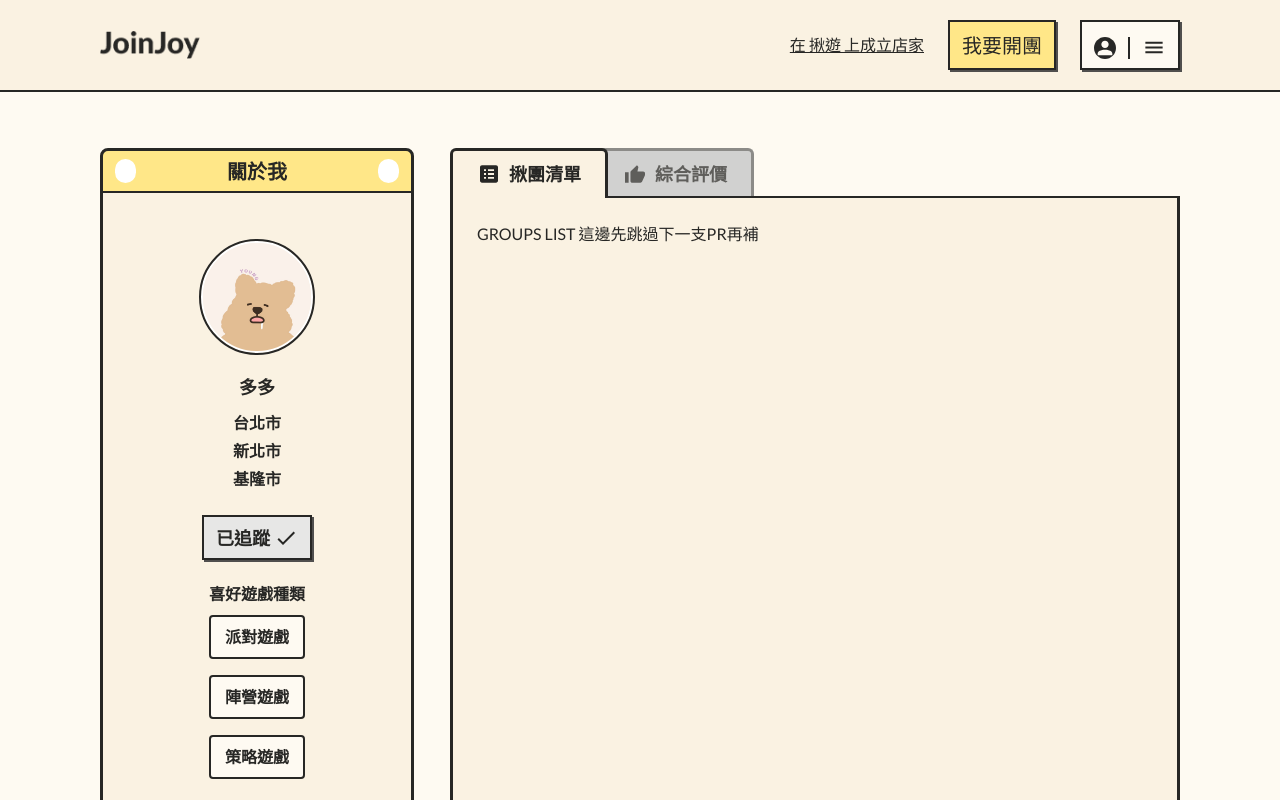
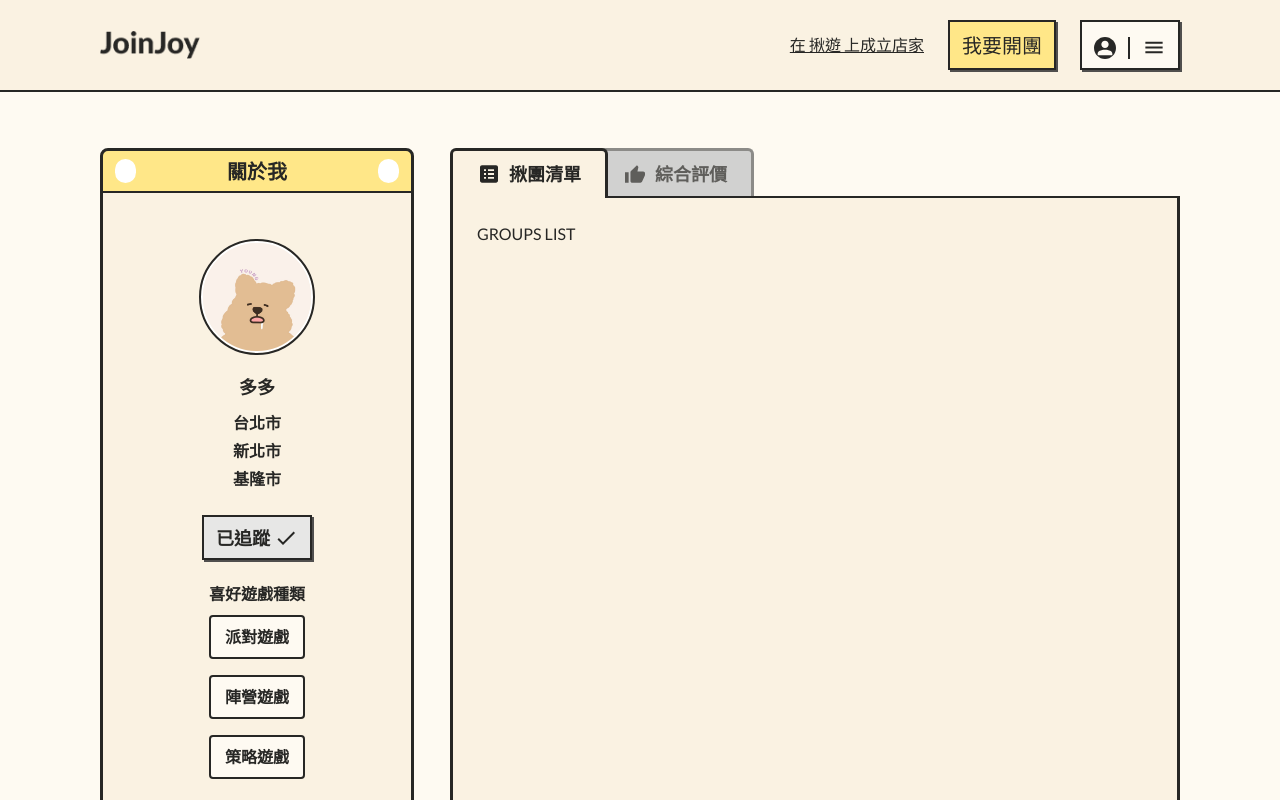
Before and after one commit to star82620/join-joy, a Next.js app: page /user in a window 1280 px wide. Shown: the top 800 px of the page. Built offline with nearby package versions, Linux system fonts and the light colour scheme.

Commit message:
update/ adjust PR comments

```diff
--- a/modules/UserProfile/GroupsList.tsx
+++ b/modules/UserProfile/GroupsList.tsx
@@ -3,94 +3,5 @@ import Image from "next/image";
 import Link from "@/common/components/GeneralLink";
 
 export default function GroupsList() {
-  return (
-    <>
-      GROUPS LIST 這邊先跳過下一支PR再補
-      {/* <div>
-        <h3 className="text-lg font-semibold">正在開團中</h3>
-        <div className="flex flex-col mt-4 gap-3">
-          <section className="flex items-center p-4 border-2 shadow-btn rounded-[4px] bg-yellow-tint">
-            <div className="text-lg font-bold">2023/10/2</div>
-            <div className="border-l-2 border-gray-500 pl-4 ml-4 grow">
-              <p className="text-lg font-bold">輕鬆派對揪友團</p>
-              <p>
-                <Image
-                  src="/images/icon-location-light.svg"
-                  alt="location-light"
-                  width="18"
-                  height="18"
-                  className="inline align-middle"
-                />
-                <span className="align-middle text-xs text-gray-400 ml-2">
-                  六角學院桌遊店
-                </span>
-              </p>
-            </div>
-            <div className="font-semibold">目前人數： 6 /12</div>
-          </section>
-          <section className="flex items-center p-4 border-2 shadow-btn rounded-[4px] bg-yellow-tint">
-            <div className="text-lg font-bold">2023/10/2</div>
-            <div className="border-l-2 border-gray-500 pl-4 ml-4 grow">
-              <p className="text-lg font-bold">輕鬆派對揪友團</p>
-              <p>
-                <Image
-                  src="/images/icon-location-light.svg"
-                  alt="location-light"
-                  width="18"
-                  height="18"
-                  className="inline align-middle"
-                />
-                <span className="align-middle text-xs text-gray-400 ml-2">
-                  六角學院桌遊店
-                </span>
-              </p>
-            </div>
-            <div className="font-semibold">目前人數： 6 /12</div>
-          </section>
-        </div>
-      </div>
-      <div className="mt-8">
-        <h3 className="text-lg font-semibold">過往揪團紀錄</h3>
-        <section className=" mt-4">
-          <h4 className="text-xl font-bold ml-2">2023</h4>
-          <section className="flex items-center p-4 ">
-            <div className="text-lg font-bold">10/2</div>
-            <div className="border-l-2 border-gray-500 pl-4 ml-4 grow">
-              <p className="text-md font-semibold">輕鬆派對揪友團</p>
-              <p>
-                <Image
-                  src="/images/icon-location-dark.svg"
-                  alt="location-light"
-                  width="20"
-                  height="20"
-                  className="inline align-middle"
-                />
-                <span className="align-middle text-sm text-gray-400 ml-2">
-                  <Link href="/">六角學院桌遊店</Link>
-                </span>
-              </p>
-            </div>
-          </section>
-          <section className="flex items-center p-4 ">
-            <div className="text-lg font-bold">10/2</div>
-            <div className="border-l-2 border-gray-500 pl-4 ml-4 grow">
-              <p className="text-md font-semibold">輕鬆派對揪友團</p>
-              <p>
-                <Image
-                  src="/images/icon-location-dark.svg"
-                  alt="location-light"
-                  width="20"
-                  height="20"
-                  className="inline align-middle"
-                />
-                <span className="align-middle text-sm text-gray-400 ml-2">
-                  <Link href="/">六角學院桌遊店</Link>
-                </span>
-              </p>
-            </div>
-          </section>
-        </section>
-      </div> */}
-    </>
-  );
+  return <>GROUPS LIST</>;
 }
```
